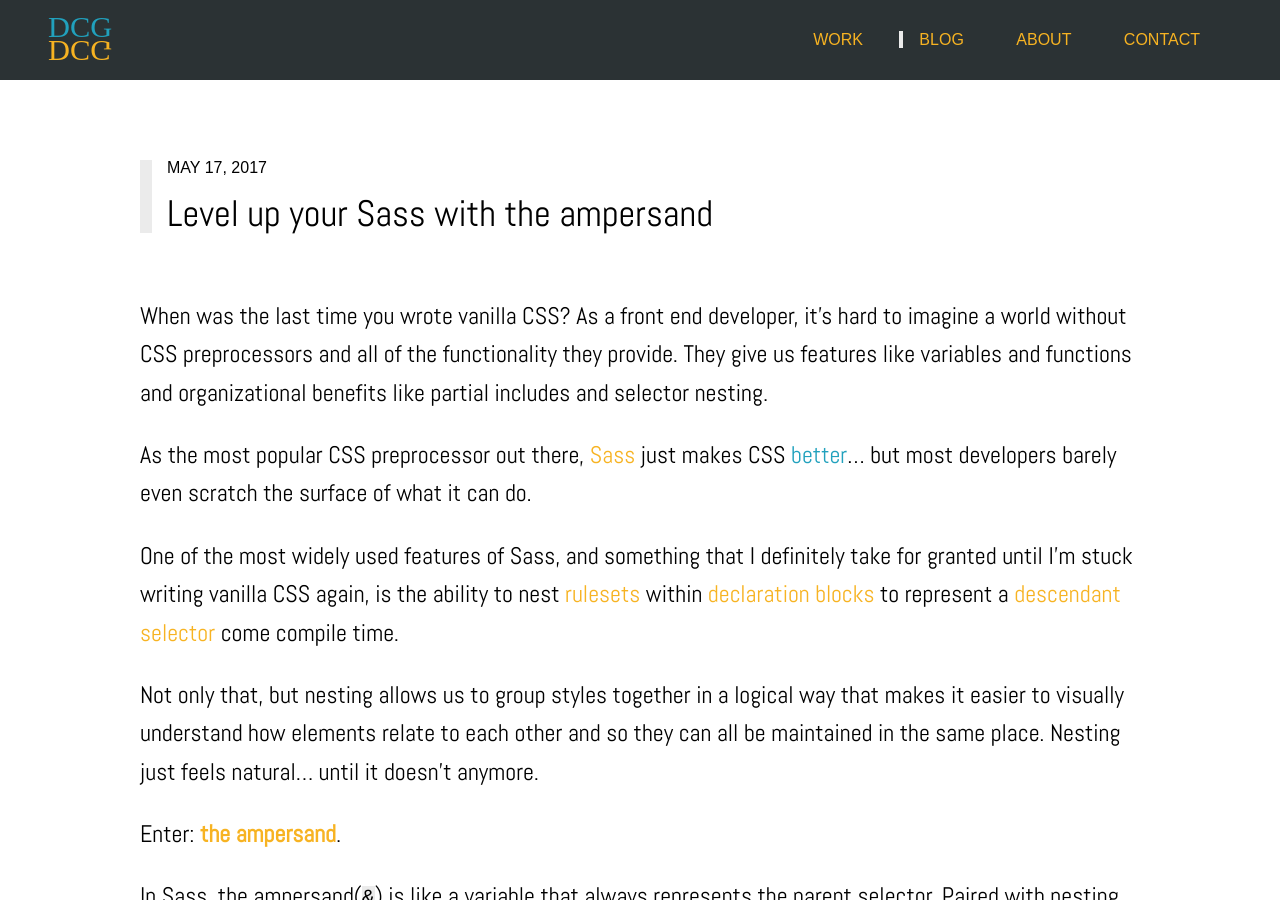
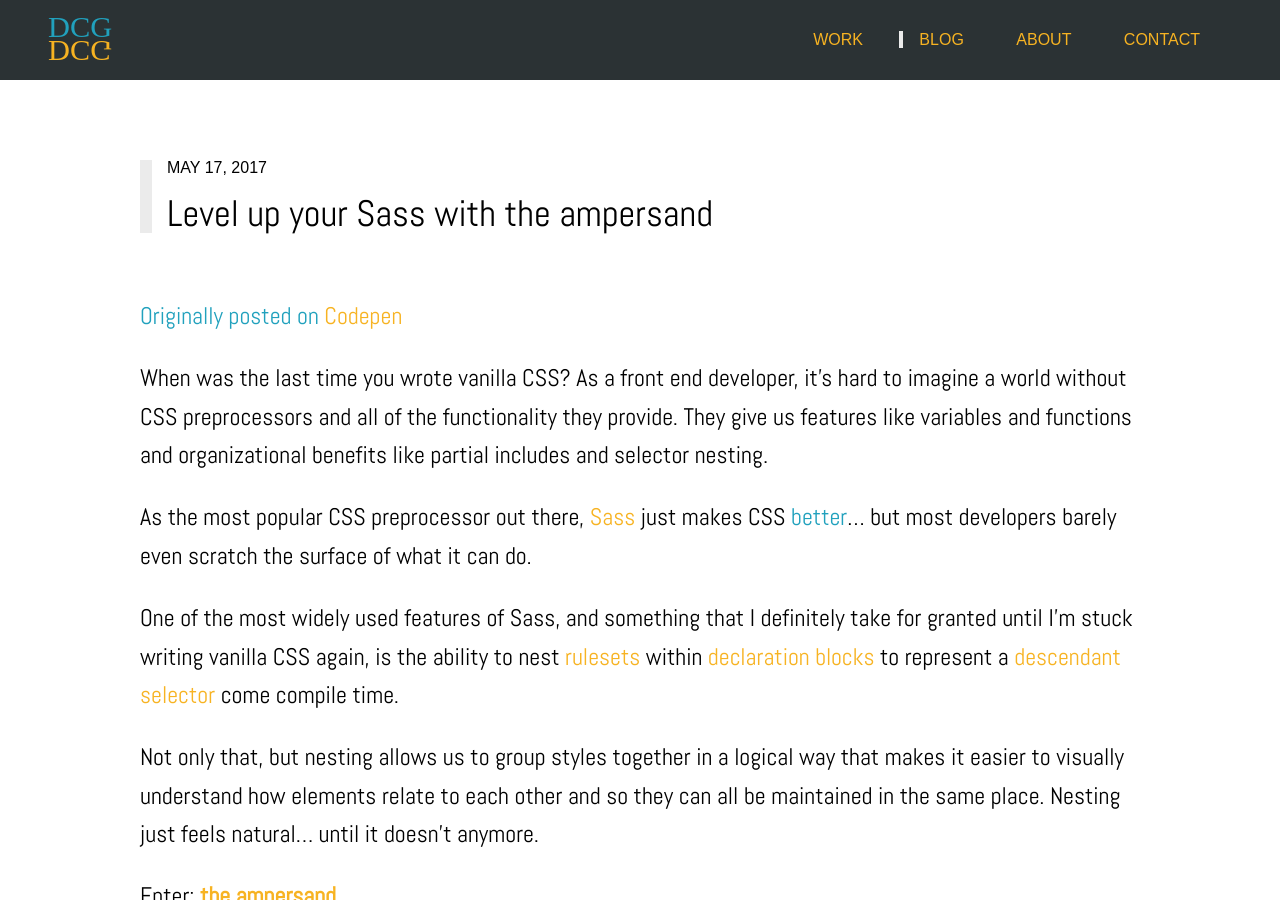
Before and after one commit to hidanielle/hidanielle.github.io, a Jekyll site: the page built from _posts/blog/2017-05-17-ampersand.markdown, in a window 1280 px wide and 900 px high. Built offline with Jekyll 4.4.1, drawn with Linux system fonts in a browser that asks for light colours; nearby versions of some CDN libraries; some web fonts are replaced.

Commit message:
update ndt thumb, add codepen link to new posts

```diff
--- a/_posts/blog/2017-03-14-css-methodologies.markdown
+++ b/_posts/blog/2017-03-14-css-methodologies.markdown
@@ -5,6 +5,8 @@ date:   2017-03-14 12:48:54 -0500
 categories:
 - blog
 ---
+
+_Originally posted on [Codepen](https://codepen.io/hidanielle/post/css-methodologies-naming-conventions-and-file-structures)_
 
 CSS Methodologies are structured ways of writing and organizing your CSS and HTML. Adopting a standard convention has benefits across small and large projects, but choosing the right one can be difficult at first. The range of methodologies go from strict to more relaxed, and sometimes even rolling your own convention is the best way to go. Below, I've compiled various popular CSS mehodologies and a (somewhat) brief introduction of each.
 
--- a/_posts/blog/2017-05-17-ampersand.markdown
+++ b/_posts/blog/2017-05-17-ampersand.markdown
@@ -5,6 +5,8 @@ date:   2017-05-17 12:48:54 -0500
 categories:
 - blog
 ---
+
+_Originally posted on [Codepen](https://codepen.io/hidanielle/post/level-up-your-sass-with-the-ampersand)_
 
 When was the last time you wrote vanilla CSS? As a front end developer, it's hard to imagine a world without CSS preprocessors and all of the functionality they provide. They give us features like variables and functions and organizational benefits like partial includes and selector nesting.
 
--- a/_posts/feature/2018-07-26-ndt.markdown
+++ b/_posts/feature/2018-07-26-ndt.markdown
@@ -5,7 +5,7 @@ date:   2018-07-26 12:48:54 -0500
 categories:
 - features
 tags: "ITCSS, Vuejs, accessibility, Kentico Cloud, Google Maps"
-img: "/assets/thumbs/ndt-t-min.jpg"
+img: "/assets/thumbs/th-ndt.jpg"
 ---
 
 Supported by the National Diabetes Trust, the Diabetes Canada Declutter program allows people to easily donate used household items, clothing, etc. by scheduling an at-home pick up or dropping off at one of thousands of donation bins across the country.
```
